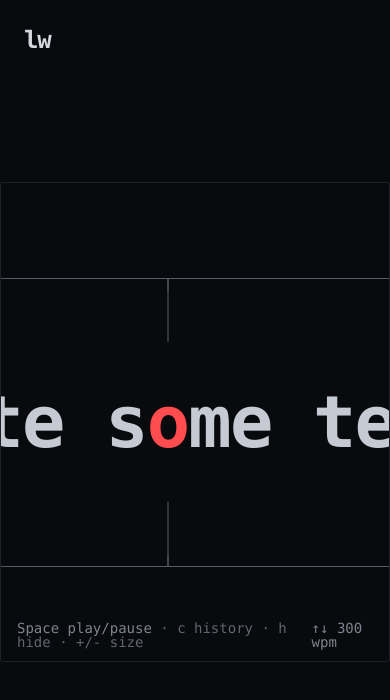
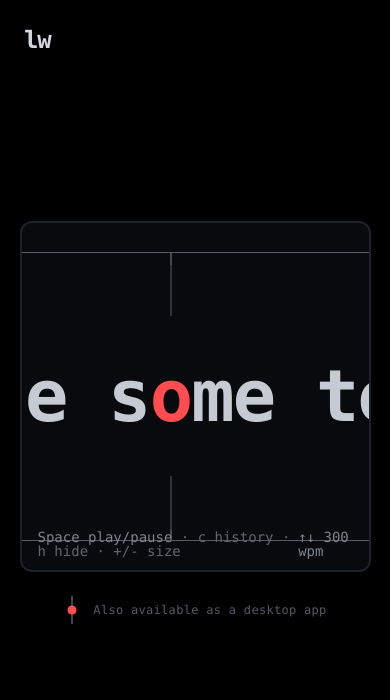
Before and after one commit to linuswolff/read-for-speed, a React (Vite) app: page / in a window 390 px wide. Shown: the top 700 px of the page. Built offline with nearby package versions, Linux system fonts and the light colour scheme.

Commit message:
Square responsive box, black bg, rounded-xl, desktop tease on hover

```diff
--- a/src/App.tsx
+++ b/src/App.tsx
@@ -411,7 +411,7 @@ export default function App() {
 
   return (
     <div
-      className="h-screen w-screen bg-[#090A0D] text-[#D4D7DE] flex items-center justify-center"
+      className="group/outer h-screen w-screen bg-black text-[#D4D7DE] flex flex-col items-center justify-center gap-6"
     >
       {/* lw backlink — pinned top-left of viewport */}
       <div className="absolute top-6 left-6">
@@ -430,8 +430,8 @@ export default function App() {
         onKeyDown={handleKeyDown}
         onPaste={handlePaste}
         onMouseDown={() => rootRef.current?.focus()}
-        className="relative overflow-hidden bg-[#090A0D] border border-[#1E2128] outline-none rounded-sm"
-        style={{ width: '860px', height: '480px' }}
+        className="relative overflow-hidden bg-[#090A0D] border-2 border-[#1E2128] outline-none rounded-xl"
+        style={{ width: 'min(800px, min(90vw, 90vh))', height: 'min(800px, min(90vw, 90vh))' }}
       >
       <div
         className="absolute inset-x-0 border-t border-[#565B65]"
@@ -536,6 +536,16 @@ export default function App() {
         </div>
       ) : null}
       </div>
+
+      {/* Desktop app tease — hidden, fades in on hover of outer wrapper */}
+      <div className="flex items-center gap-3 opacity-0 group-hover/outer:opacity-100 transition-opacity duration-500 select-none pointer-events-none">
+        {/* Minimal SVG logo: vertical line + red focal dot */}
+        <svg width="18" height="28" viewBox="0 0 18 28" fill="none" xmlns="http://www.w3.org/2000/svg">
+          <line x1="9" y1="0" x2="9" y2="28" stroke="#565B65" strokeWidth="1.5"/>
+          <circle cx="9" cy="14" r="4.5" fill="#FF4D4F"/>
+        </svg>
+        <span className="text-xs text-[#565B65] tracking-wide">Also available as a desktop app</span>
+      </div>
     </div>
   );
 }
```
